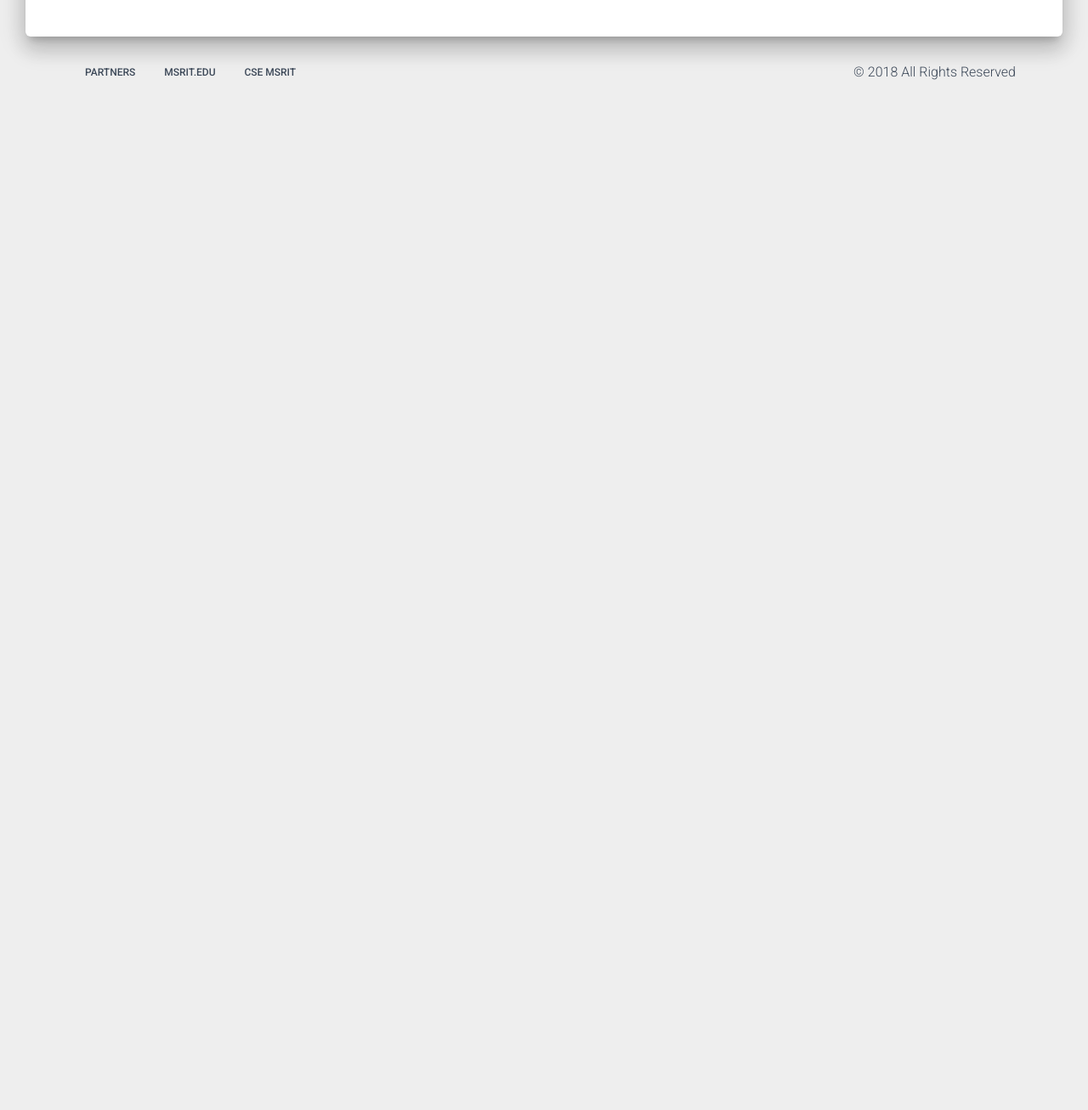
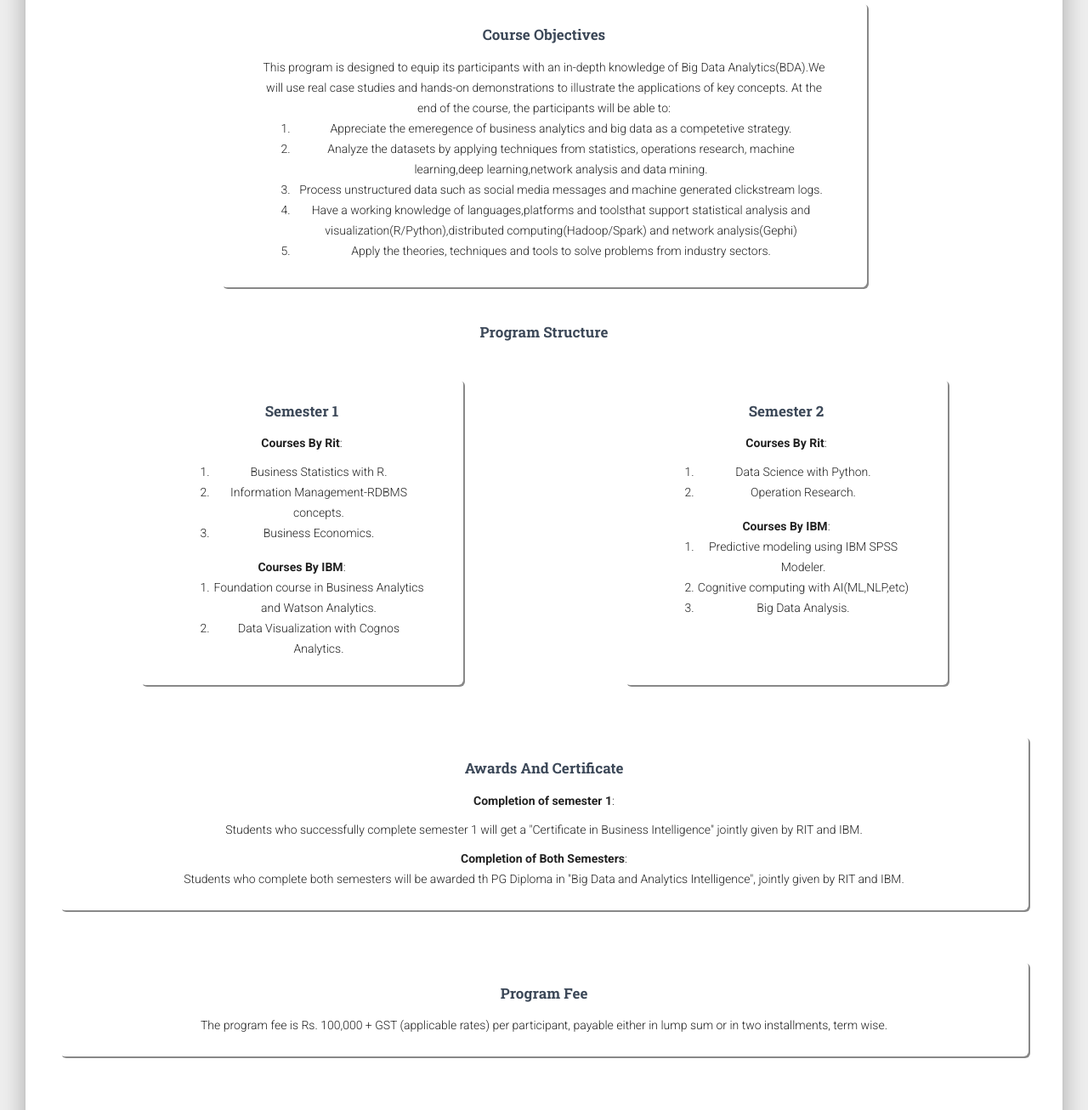
Before and after one commit to sdt4936/college-project, a plain HTML site: page programs.html in a window 1280 px wide. Shown: the part 1374-2680 px from the top of the page at 85% size. Before the commit the page ends 1501 px from the top, so only its background shows below. Drawn offline with Linux system fonts and the light colour scheme.

Commit message:
doing some changes

```diff
--- a/programs.html
+++ b/programs.html
@@ -74,7 +74,7 @@
     <div class="container">
       <div class="section text-center">
         <div class="row">
-          <div class="col-md-8 ml-auto mr-auto">
+          <div class="col-md-4 ml-auto mr-auto">
             <div class="card" style="width: 18rem;">
   				<img class="card-img-top" src="./ai.jpg" alt="Card image cap">
   				<div class="card-body">
@@ -85,6 +85,115 @@
   				</div>
 			</div>
           </div>
+          <div class="card col-md-4 ml-auto mr-auto">
+  <div class="card-body">
+    <h5 class="card-title">Program Goals</h5>
+    According to NASSCOM, in India the demand for artificial intelligence and big data analytics roles will touch 5.11 lakhs by 2018.Demand is expected to rise to 7.86 lakh by 2021.Of the 4 million jobs in the industry, the nature of 60-65% is likely to change over the next five years and focus would be re-skilling the workforce in AI and big data.
+
+    Skills expected of the next gen work force will e Data Mining,Data Warehousing,Machine Learning,Java,Apache Hadoop, and python and data visualization toolsto depict insights.RIT is addressing this challenge by offering Post-Graduate Diploma in Big Data and Analytics and Artificial Intelligence is focused on enabling students with much needed skills in Data Analytics.
+  </div>
+</div>
+ <div class="card col-md-8 ml-auto mr-auto">
+  <div class="card-body">
+    <h5 class="card-title">Course Objectives</h5>
+    This program is designed to equip its participants with an in-depth knowledge of Big Data Analytics(BDA).We will use real case studies and hands-on demonstrations to illustrate the applications of key concepts.
+    At the end of the course, the participants will be able to:
+    <ol>
+      <li>Appreciate the emeregence of business analytics and big data as a competetive strategy.</li>
+      <li>Analyze the datasets by applying techniques from statistics, operations research, machine learning,deep learning,network analysis and data mining.</li>
+      <li>Process unstructured data such as social media messages and machine generated clickstream logs.</li>
+      <li>Have a working knowledge of languages,platforms and toolsthat support statistical analysis and visualization(R/Python),distributed computing(Hadoop/Spark) and network analysis(Gephi)</li>
+      <li>Apply the theories, techniques and tools to solve problems from industry sectors.</li>
+    </ol>
+  </div>
+</div>
+<div class="col-md-12">
+  <h5 class="card-title col-md-12">Program Structure</h5>
+</div>
+<!-- <div id="list-example" class="list-group col-md-4 ">
+  <a class="list-group-item list-group-item-action" href="#list-item-1">Semester 1</a>
+  <a class="list-group-item list-group-item-action" href="#list-item-2">Semester 2</a>
+</div> -->
+<!-- <div class="bd ml-auto mr-auto">
+  <div class="row_" >
+    <div data-spy="scroll" data-target="#list-example" data-offset="20" class="scrollspy-example col-md-8 >
+  <h4 id="list-item-1 ">Semester 1</h4>
+  <p><b>Courses By Rit</b>:
+    <ol>
+      <li>Business Statistics with R.</li>
+      <li>Information Management-RDBMS concepts.</li>
+      <li>Business Economics.</li>
+    </ol>
+  <b>Courses By IBM</b>:
+<ol>
+  <li>Foundation course in Business Analytics and Watson Analytics.</li>
+  <li>Data Visualization with Cognos Analytics.</li>
+</ol></p>
+  <h4 id="list-item-2">Semester 2</h4>
+  <p><b>Courses By Rit</b>:
+    <ol>
+      <li>Data Science with Python.</li>
+      <li>Operation Research.</li>
+    </ol>
+  <b>Courses By IBM</b>:
+<ol>
+  <li>Predictive modeling using IBM SPSS Modeler.</li>
+  <li>Cognitive computing with AI(ML,NLP,etc)</li>
+  <li>Big Data Analysis.</li>
+</ol></</p>
+</div>
+  </div>
+</div> -->
+<div class="card col-md-4 ml-auto mr-auto">
+  <div class="card-body">
+    <h5 class="card-title">Semester 1</h5>
+    <p><b>Courses By Rit</b>:
+    <ol>
+      <li>Business Statistics with R.</li>
+      <li>Information Management-RDBMS concepts.</li>
+      <li>Business Economics.</li>
+    </ol>
+  <b>Courses By IBM</b>:
+<ol>
+  <li>Foundation course in Business Analytics and Watson Analytics.</li>
+  <li>Data Visualization with Cognos Analytics.</li>
+</ol></p>
+  </div>
+</div>
+<div class="card col-md-4 ml-auto mr-auto">
+  <div class="card-body">
+    <h5 class="card-title">Semester 2</h5>
+    <p><b>Courses By Rit</b>:
+    <ol>
+      <li>Data Science with Python.</li>
+      <li>Operation Research.</li>
+    </ol>
+  <b>Courses By IBM</b>:
+<ol>
+  <li>Predictive modeling using IBM SPSS Modeler.</li>
+  <li>Cognitive computing with AI(ML,NLP,etc)</li>
+  <li>Big Data Analysis.</li>
+</ol></</p>
+  </div>
+</div>
+
+<div class="card col-md-12 ml-auto mr-auto">
+  <div class="card-body">
+    <h5 class="card-title">Awards And Certificate</h5>
+    <p><b>Completion of semester 1</b>:
+    <p>Students who successfully complete semester 1 will get a "Certificate in Business Intelligence" jointly given by RIT and IBM.</p>
+  <b>Completion of Both Semesters</b>:
+<p>Students who complete both semesters  will be awarded th PG Diploma in "Big Data and Analytics Intelligence", jointly given by RIT and IBM.</p>
+  </div>
+</div>
+<div class="card col-md-12 ml-auto mr-auto">
+  <div class="card-body">
+    <h5 class="card-title">Program Fee</h5>
+    <p>The program fee is Rs. 100,000 + GST (applicable rates) per participant, payable either in lump sum or in two installments, term wise.</p>
+  </div>
+</div>
+
+
         </div>
       </div>
     </div>
--- a/styles.css
+++ b/styles.css
@@ -10,3 +10,4 @@ h1{
 }
 .card:hover{
 	transform: scale(1.056);
+}
```
